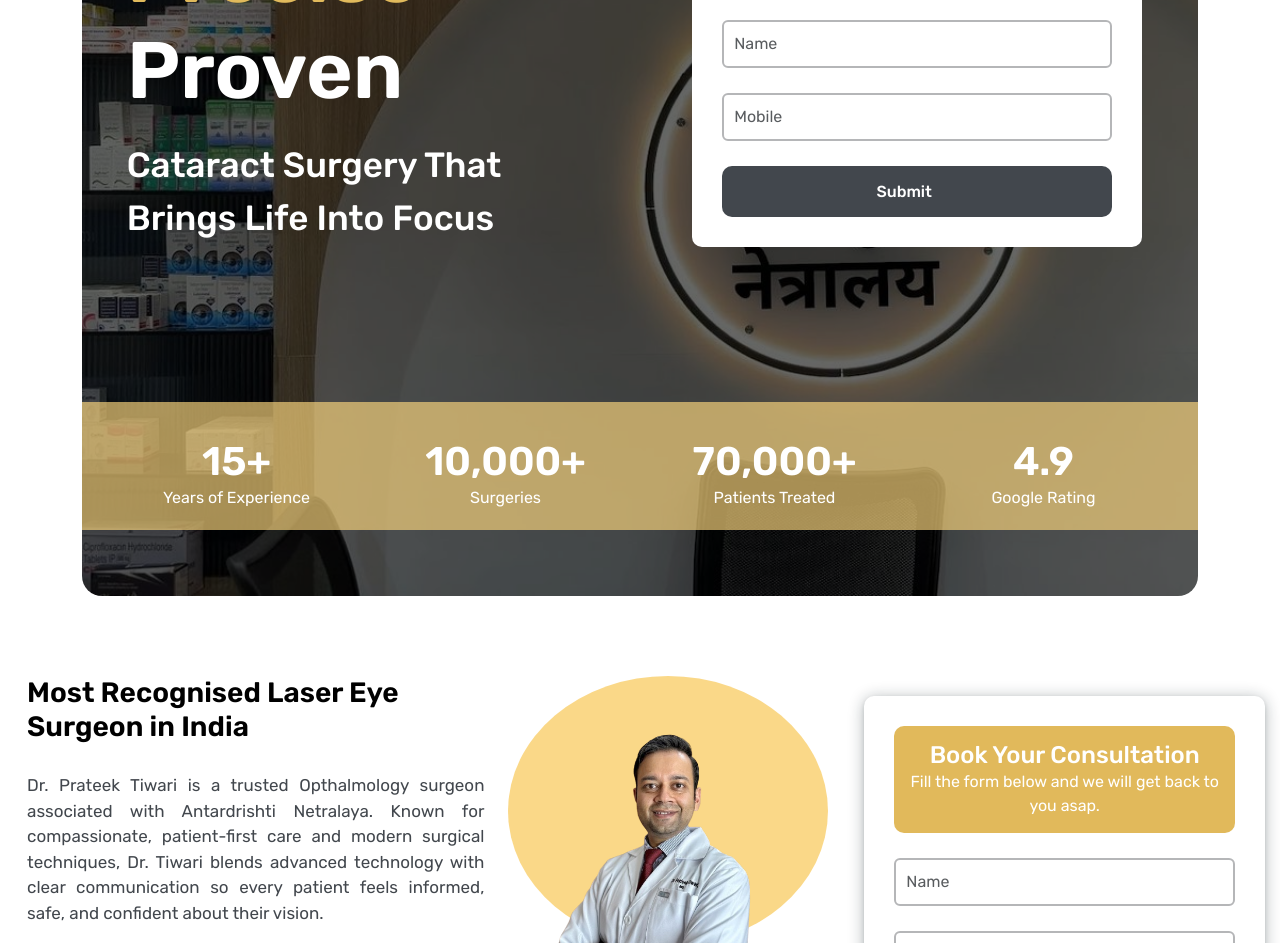
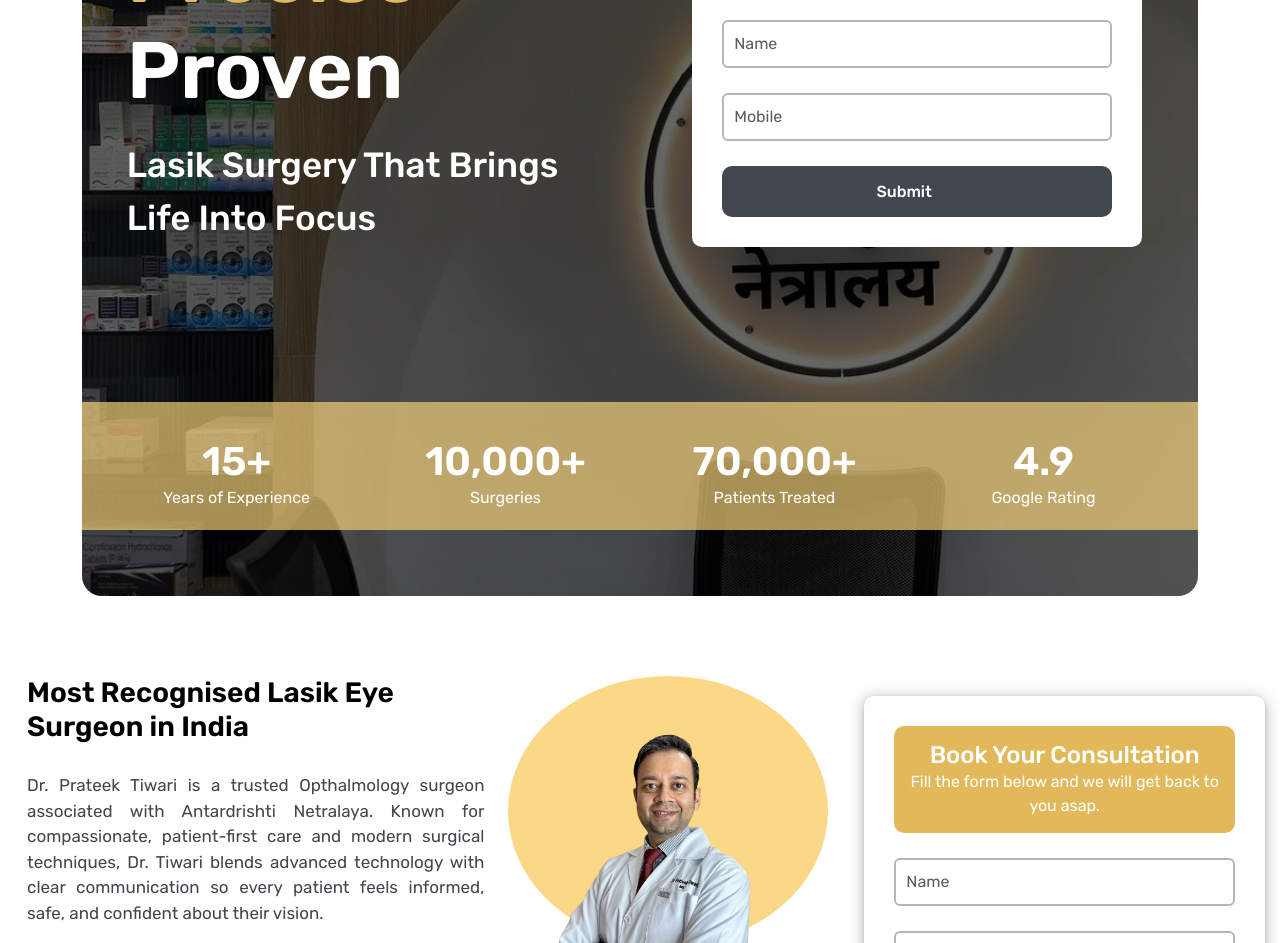
Before and after one commit to contact-igt/netralaya-lasik-frontend, a Next.js app: page / in a window 1280 px wide. Shown: the part 520-1463 px from the top of the page. Built offline with nearby package versions, Linux system fonts and the light colour scheme; some icons are missing.

Commit message:
structured added and correction updated

```diff
--- a/src/component/About/index.jsx
+++ b/src/component/About/index.jsx
@@ -8,7 +8,7 @@ const About = ({ aboutData, handleTogglecontactForm }) => {
         <div className="row">
           <div className="col-lg-7">
             <div className={styles.aboutWrapper}>
-              <h4>Most Recognised Laser Eye Surgeon in India</h4>
+              <h4>Most Recognised Lasik Eye Surgeon in India</h4>
               <p>
                 Dr. Prateek Tiwari is a trusted Opthalmology surgeon associated
                 with Antardrishti Netralaya. Known for compassionate,
--- a/src/component/Hero/index.jsx
+++ b/src/component/Hero/index.jsx
@@ -12,7 +12,7 @@ const Hero = ({handleTogglecontactForm}) => {
             <h4>Painless</h4>
             <h4>Precise</h4>
             <h4>Proven</h4>
-            <p>Cataract Surgery That Brings Life Into Focus</p>
+            <p>Lasik Surgery That Brings Life Into Focus</p>
           </div>
           <div className={`${styles.layerForm}`}>
             <Form handleTogglecontactForm={handleTogglecontactForm} />
--- a/src/pages/index.jsx
+++ b/src/pages/index.jsx
@@ -8,9 +8,9 @@ export default function Home({ handleTogglecontactForm }) {
   return (
     <>
       <MetaTitle
-        title="Cataract - Best Eye Hospital in Indore"
-        description="Dr. Prateek Tiwari, Cataract Specialist at Antardrishti Netralaya, Indore. Trusted eye surgeon offering advanced technology and compassionate care."
-        keywords="cataract surgery, eye hospital Indore, Dr Prateek Tiwari, Antardrishti Netralaya"
+        title="Lasik - Best Eye Hospital in Indore"
+        description="Dr. Prateek Tiwari, Lasik Specialist at Antardrishti Netralaya, Indore. Trusted eye surgeon offering advanced technology and compassionate care."
+        keywords="Lasik surgery, eye hospital Indore, Dr Prateek Tiwari, Antardrishti Netralaya"
       />
       <HomePageComponent handleTogglecontactForm={handleTogglecontactForm} />
     </>
```
